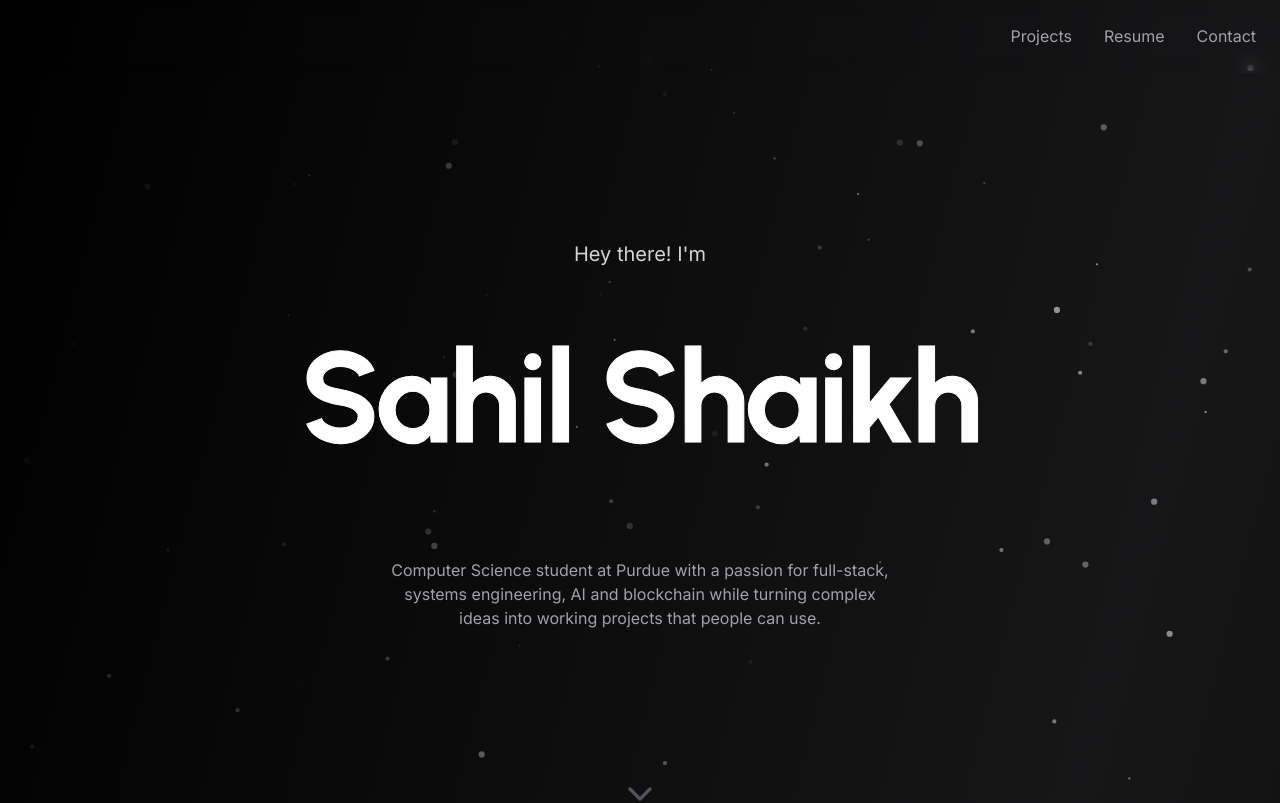
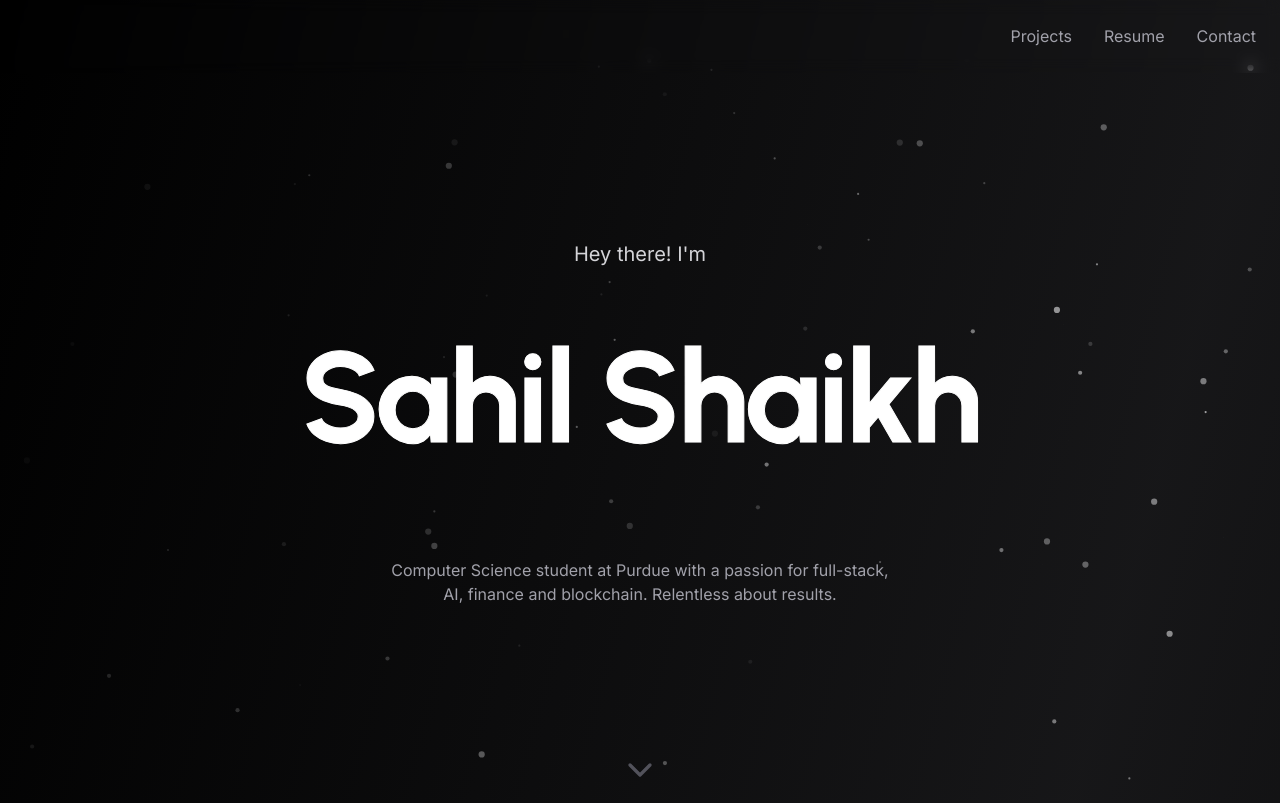
Before and after one commit to sahil7886/personal_website, a Next.js app: page / in a window 1280 px wide. Shown: the top 803 px of the page. Built offline with nearby package versions, Linux system fonts and the light colour scheme.

Commit message:
Initial commit from Create Next App

```diff
--- a/src/app/page.tsx
+++ b/src/app/page.tsx
@@ -54,7 +54,7 @@ export default function Home() {
       <div className="hidden w-full h-px animate-glow md:block animate-fade-right bg-gradient-to-r from-zinc-300/0 via-zinc-300/50 to-zinc-300/0" />
       <div className="mt-24 mb-16 text-center animate-fade-in">
         <h2 className="max-w-lg text-center text-base text-zinc-400 duration-500" >
-          Computer Science student at Purdue with a passion for full-stack, systems engineering, AI and blockchain while turning complex ideas into working projects that people can use.
+          Computer Science student at Purdue with a passion for full-stack, AI, finance and blockchain. Relentless about results.
         </h2>
       </div>
       <div className="mt-20 mb-10 text-center animate-fade-in">
```
